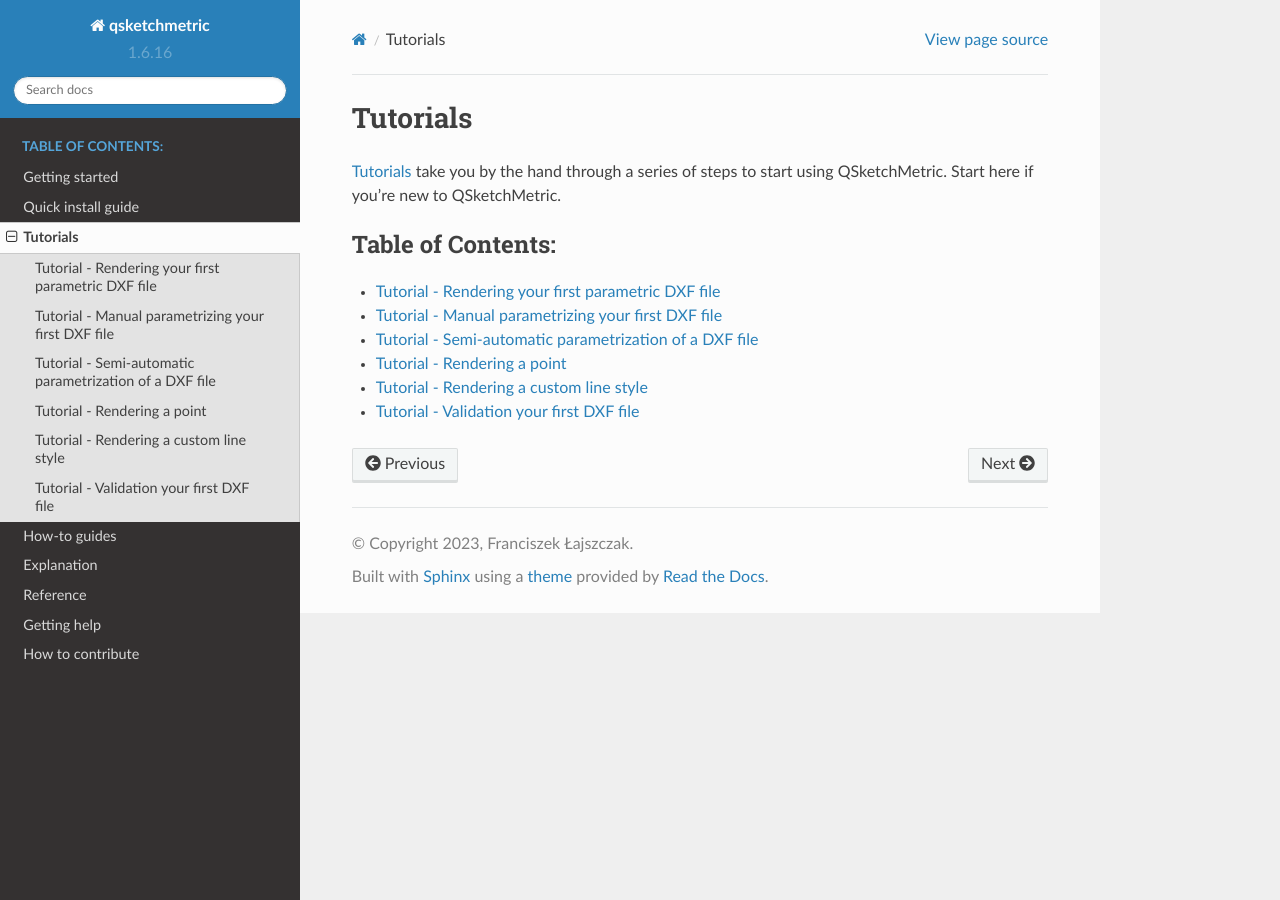
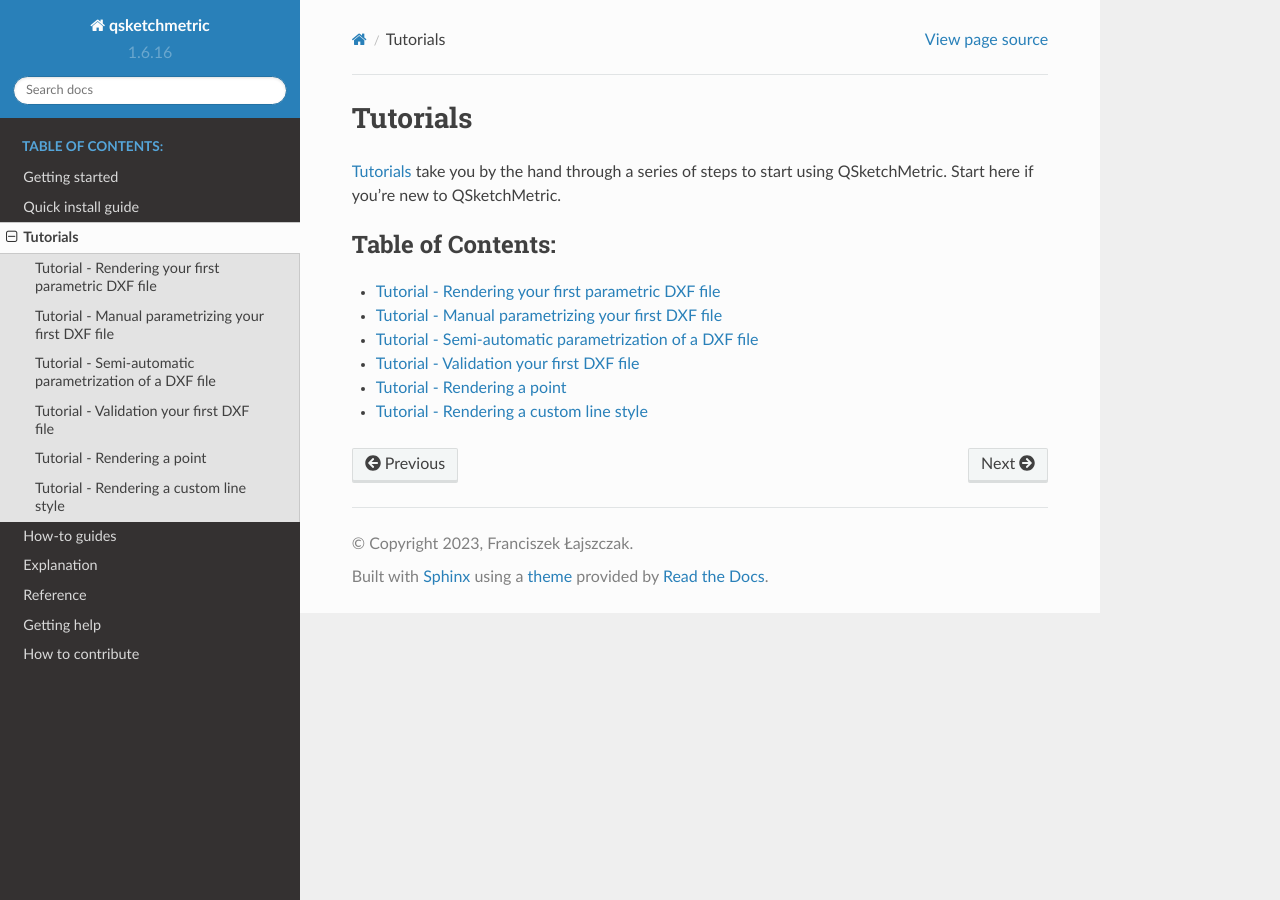
Before and after one commit to MadScrewdriver/qsketchmetric, a Sphinx documentation site: the page built from docs/tutorials/index.rst, in a window 1280 px wide. Built offline with Sphinx 7.4.7 and the Read the Docs theme 2.0.0, drawn with Linux system fonts in a browser that asks for light colours; formulas are drawn with MathJax 3.

```diff
--- a/docs/tutorials/index.rst
+++ b/docs/tutorials/index.rst
@@ -13,6 +13,6 @@ Start here if you’re new to QSketchMetric.
    Rendering your first parametric DXF file
    Parametrizing your first DXF file
    Semi-automatic parametrization of a DXF file
+   Validating your first parametric DXF file
    Rendering a point
    Rendering a custom line style
-   Validating your first parametric DXF file
```
